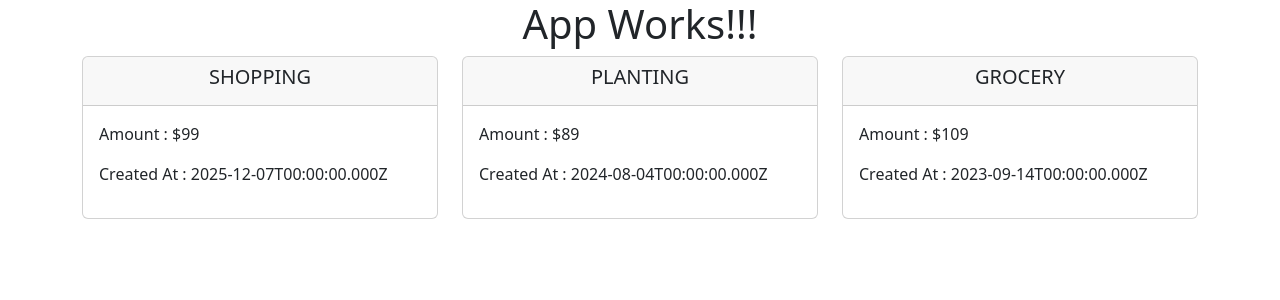
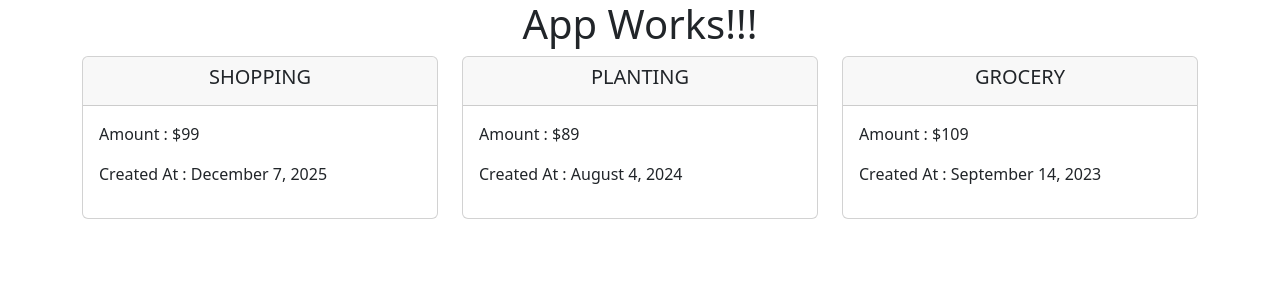
Before and after one commit to synergy2411/dec-25-react, a React (Vite) app in the folder first-app/: page / in a window 1280 px wide. Shown: the top 300 px of the page. Built offline with nearby package versions, Linux system fonts and the light colour scheme.

Commit message:
expense date added

```diff
--- /dev/null
+++ b/first-app/src/Components/Expenses/ExpenseDate/ExpenseDate.jsx
@@ -0,0 +1,12 @@
+function ExpenseDate({ createdAt }) {
+  const year = createdAt.getFullYear();
+  const month = createdAt.toLocaleString("en-US", { month: "long" });
+  const day = createdAt.toLocaleString("en-US", { day: "numeric" });
+  return (
+    <p>
+      Created At : {month} {day}, {year}
+    </p>
+  );
+}
+
+export default ExpenseDate;
--- a/first-app/src/Components/Expenses/ExpenseItem/ExpenseItem.jsx
+++ b/first-app/src/Components/Expenses/ExpenseItem/ExpenseItem.jsx
@@ -1,3 +1,5 @@
+import ExpenseDate from "../ExpenseDate/ExpenseDate";
+
 function ExpenseItem({ expense }) {
   return (
     <div className="col-4">
@@ -7,7 +9,8 @@ function ExpenseItem({ expense }) {
         </div>
         <div className="card-body">
           <p>Amount : ${expense.amount}</p>
-          <p>Created At : {expense.createdAt.toISOString()}</p>
+          {/* <p>Created At : {expense.createdAt.toISOString()}</p> */}
+          <ExpenseDate createdAt={expense.createdAt} />
         </div>
       </div>
     </div>
```
